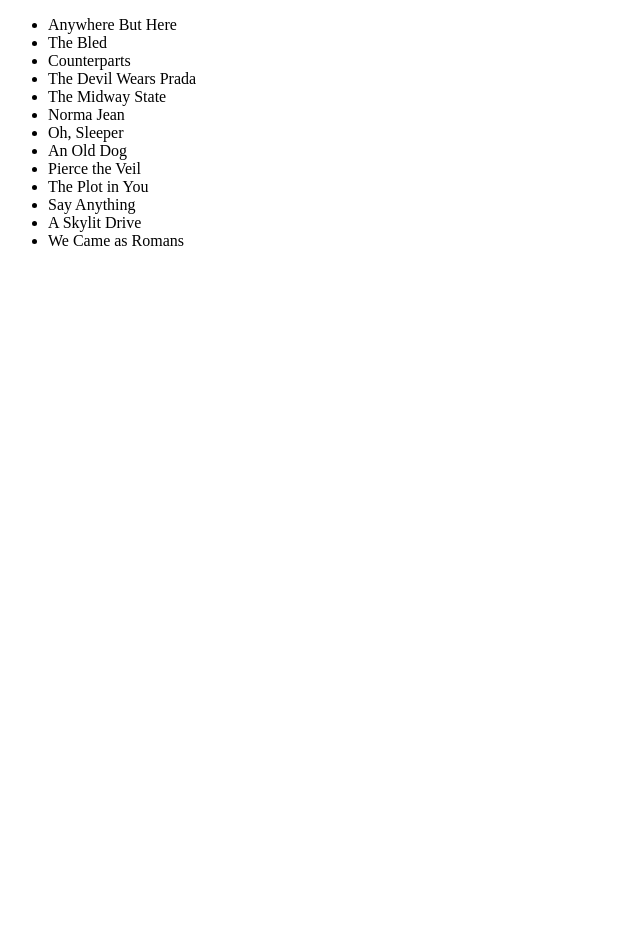
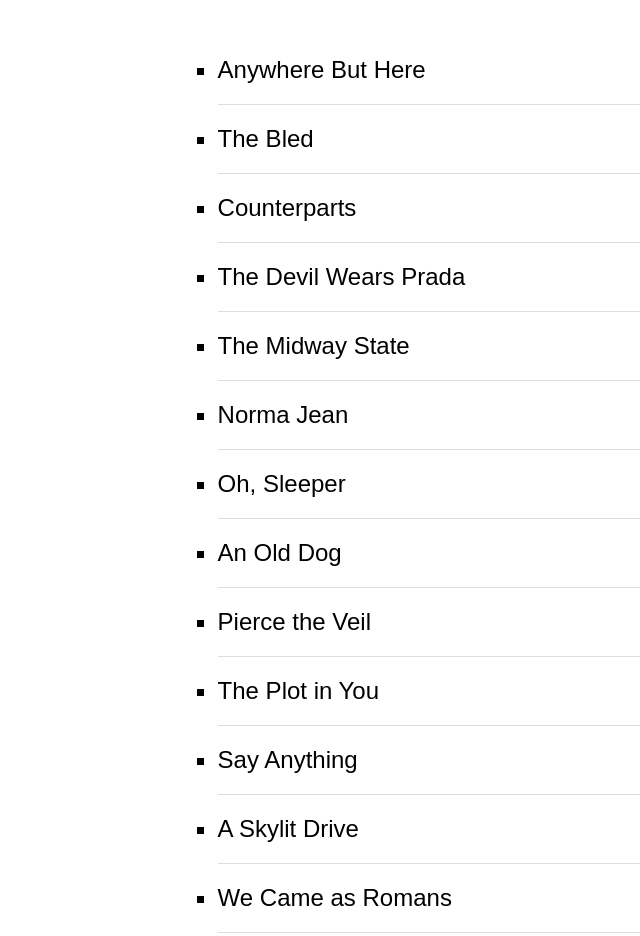
Before and after one commit to acciojob/sorting-articles-shruthi25-sys, a website: page main.html in a window 1280 px wide. Shown: the whole page, without its empty margins (0-640 px from the left). Before the commit the page ends 800 px from the top, so only its background shows below. Drawn offline with Linux system fonts and the light colour scheme.

Commit message:
created a submission

```diff
--- a/styles.css
+++ b/styles.css
@@ -1 +1,19 @@
 /*  your css code here. If applicable */
+body {
+    display: flex;
+    justify-content: center;
+    margin-top: 20px;
+    font-family: Arial, sans-serif;
+}
+
+#band {
+    width: 70%;
+    list-style-type: square;
+    padding-left: 40px;
+}
+
+#band li {
+    font-size: 24px;
+    padding: 20px 0;
+    border-bottom: 1px solid #ddd;
+}
```
